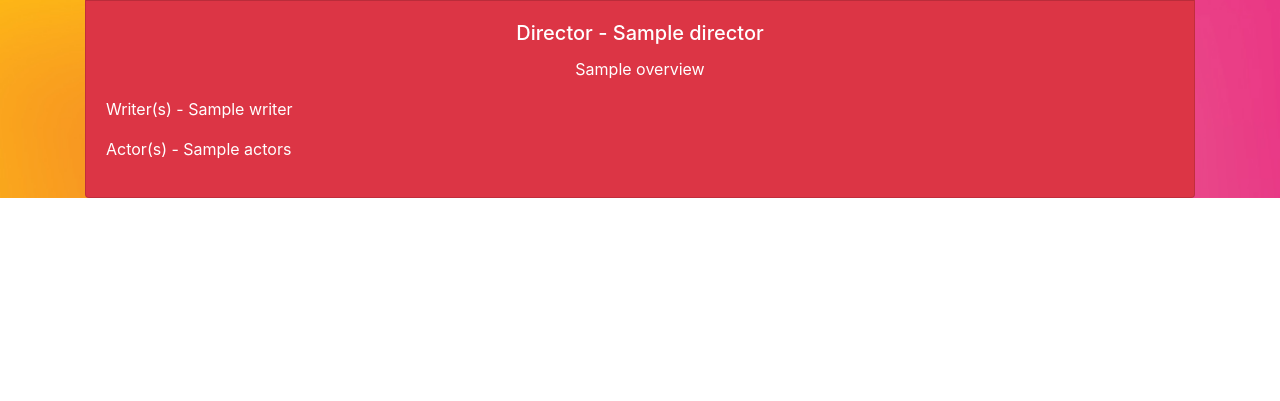
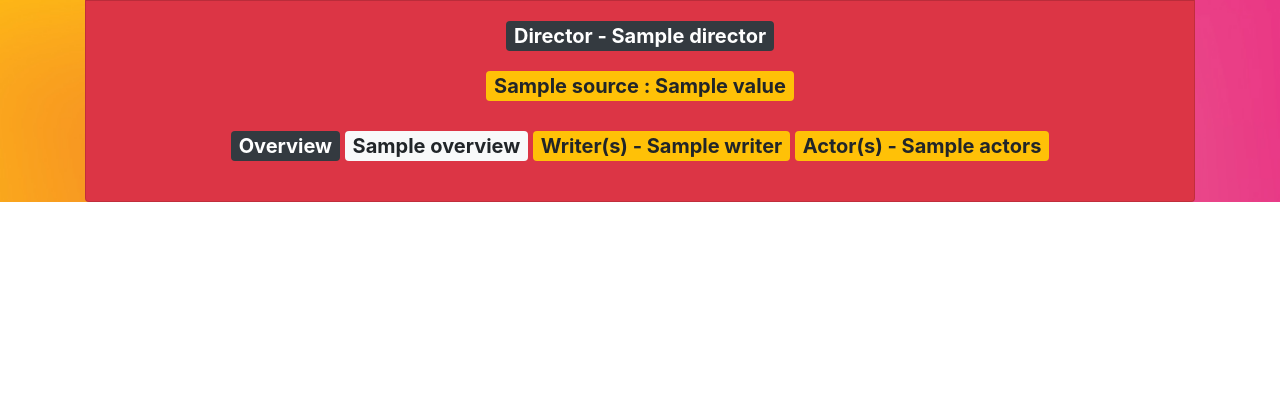
Before and after one commit to iDK-pseudo/movie, a Flask app: page /result_page/1 in a window 1280 px wide; the page is wider, and only the part inside the window is pictured. Shown: the part 332-733 px from the top of that part. Run offline with Flask 2, Linux system fonts and the light colour scheme; a database or web service that is not in the repository returns one stand-in record (values such as "Sample title"); data that the repository does not hold is empty; some libraries are stand-ins or nearby versions.

Commit message:
added ratings to result page, looks updated of result page

```diff
--- a/static/mycss/result_page.css
+++ b/static/mycss/result_page.css
@@ -11,3 +11,14 @@
 	max-height: 250px;
 	max-width: 180px;
 }
+
+
+#data-overview{
+	font-size: 20px;
+	margin-bottom: 20px;
+}
+
+#ratings{
+	font-size: 20px;
+	margin-bottom: 30px;
+}
--- a/templates/result_page.html
+++ b/templates/result_page.html
@@ -39,7 +39,7 @@
 
 				  	<div class ="col-9" style= "margin-left: 460px">
 				  		<div class="card-self-center">
-							<img src="{{data['image']}}" class="card-img" alt="...">
+							<img src="{{data['image']}}" class="card-img" alt="data['title']">
 						</div>
 				   </div>
 				</div>
@@ -52,20 +52,31 @@
 							  </div>
 							  <div class="card-body">
 							    {% if data['director'] == 'N/A' %}
-								<h5 class="card-title"> Written By : {{data['writer']}}</h5>
+								<span class="badge badge-dark text-wrap" style = "font-size: 20px; margin-bottom: 20px;"> Written By : {{data['writer']}}</span>
 								{% else %}
-								<h5 class="card-title"> Director - {{data['director']}}</h5>
+								<span class="badge badge-dark text-wrap" style = "font-size: 20px; margin-bottom: 20px;"> Director - {{data['director']}}</span>
 								{% endif %}
-							    <p class="card-text">{{data['overview']}}</p>
-							   	<p class="card-text" style = "text-align: left">Writer(s) - {{data['writer']}}</p>
-							   	<p class="card-text" style = "text-align: left">Actor(s) - {{data['actors']}}</p>
+
+								<br>
+								{% if data['ratings'] == 'N/A' %}
+							    <span id='data-overview' class="badge badge-dark text-wrap">{{data['overview']}}</span>
+
+							    {% else %}
+
+							    {% for rating in data['ratings'] %}
+							    <span id = "ratings" class="badge badge-warning text-wrap">{{rating['Source']}} : {{rating['Value']}}</span>
+							    {% endfor %}
+							    <br>
+							    <span class="badge badge-dark" style = "font-size: 20px;margin-bottom: 15px;">Overview</span>
+							    <span id='data-overview' class="badge badge-light text-wrap">{{data['overview']}}</span>
+
+							    {% endif %}
+							   	<span class="badge badge-warning text-wrap" style = "font-size: 20px;margin-bottom: 20px;text-align: left">Writer(s) - {{data['writer']}}</span>
+							   	<span class="badge badge-warning text-wrap" style = "font-size: 20px;text-align: left">Actor(s) - {{data['actors']}}</span>
 							    <p class="card-text"> </p>
 							  </div>
 						</div>
 					</div>
-					<!-- <div class = "col-lg">
-						<span id = "title" class="badge badge-warning" style = "font-size: 20px	">{{title}}</span>
-					</div> -->
 				</div>
 			</div>
 		</div>
```
